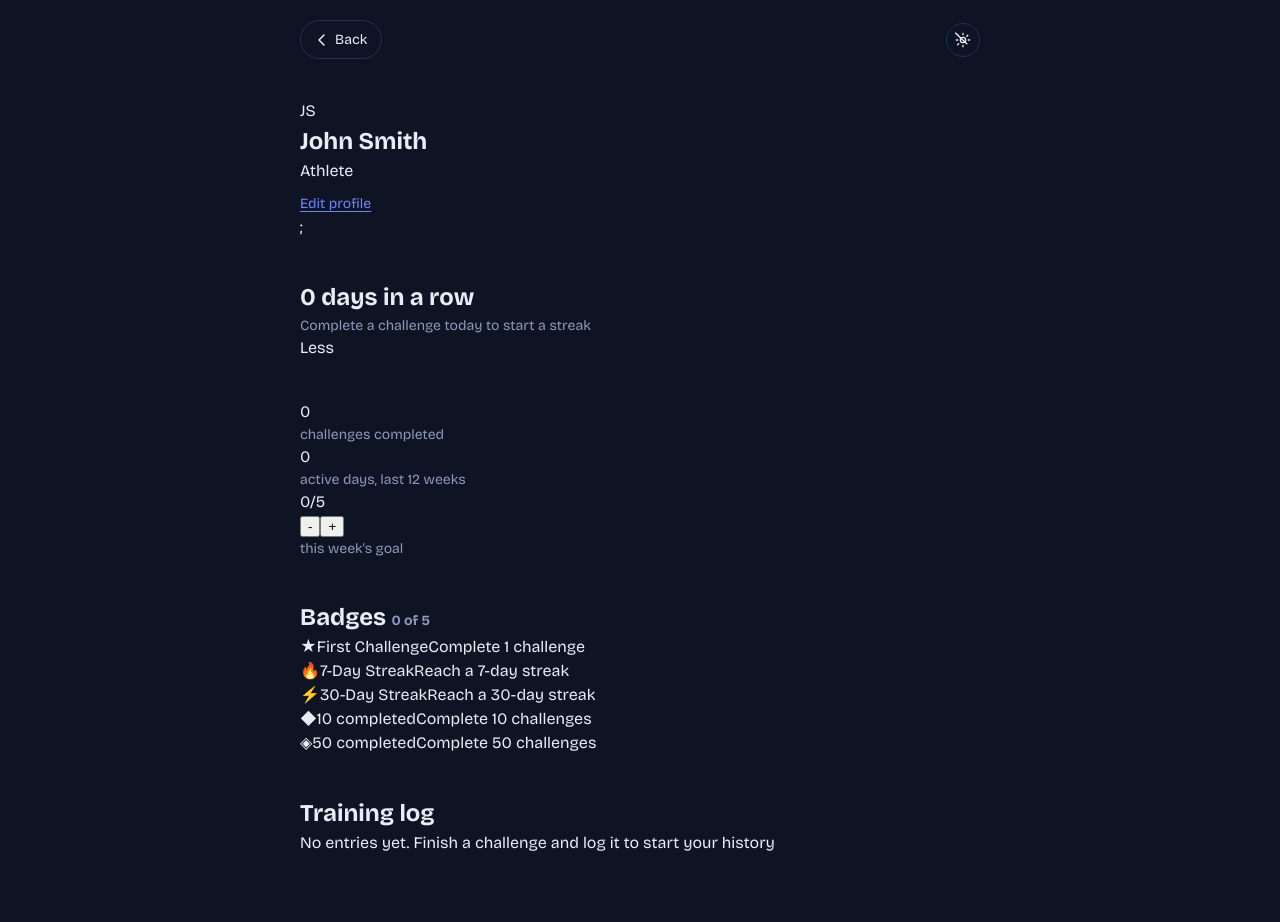
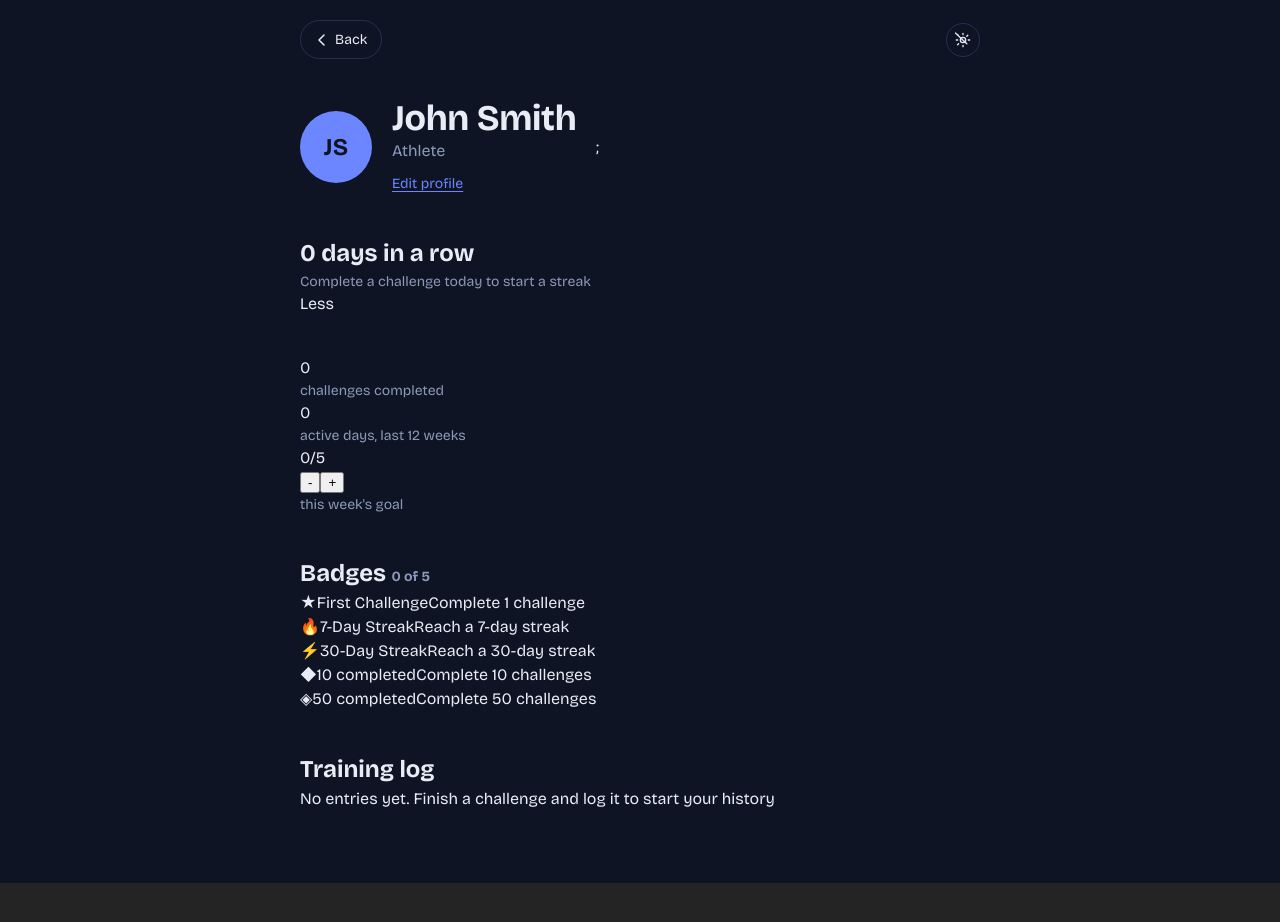
Before and after one commit to robertoandino/challenge-me, a React (Vite) app: page /profile in a window 1280 px wide. Shown: the top 922 px of the page. After the commit the page ends 883 px from the top, so only its background shows below. Built offline with nearby package versions, Linux system fonts and the light colour scheme.

Commit message:
Updating profile page

```diff
--- a/src/components/Profile/Profile.css
+++ b/src/components/Profile/Profile.css
@@ -126,6 +126,61 @@
     display: flex;
     justify-content: space-between;
     align-items: center;
+}
+
+/* Hero */
+.pf-hero {
+    display: flex;
+    gap: 20px;
+    align-items: center;
+}
+
+.pf-avatar {
+    flex: none;
+    width: 72px;
+    height: 72px;
+    border-radius: 50%;
+    display: grid;
+    place-items: center;
+    font-size: 1.5rem;
+    font-weight: 700;
+    color: var(--pf-on-accent);
+    background: var(--pf-accent);
+}
+
+.pf-hero-info {
+    min-width: 0;
+}
+
+.pf-name {
+    font-size: clamp(1.75rem, 5vw, 2.25rem);
+    font-weight: 700;
+    line-height: 1.1;
+    letter-spacing: -0.02rem;
+    overflow-wrap: anywhere;
+}
+
+.pf-bio {
+    margin-top: 4px;
+    color: var(--pf-muted);
+}
+
+.pf-edit {
+    flex: 1;
+    min-width: 0;
+    display: flex;
+    flex-direction: column;
+    gap: 8px;
+}
+
+.pf-input {
+    width: 100%;
+    font: inherit;
+    color: var(--pf-text);
+    background: var(--pf-panel);
+    border: 1px solid var(--pf-line);
+    border-radius: 10px;
+    padding: 10px 12px;
 }
 
 /* Main Div */
```
